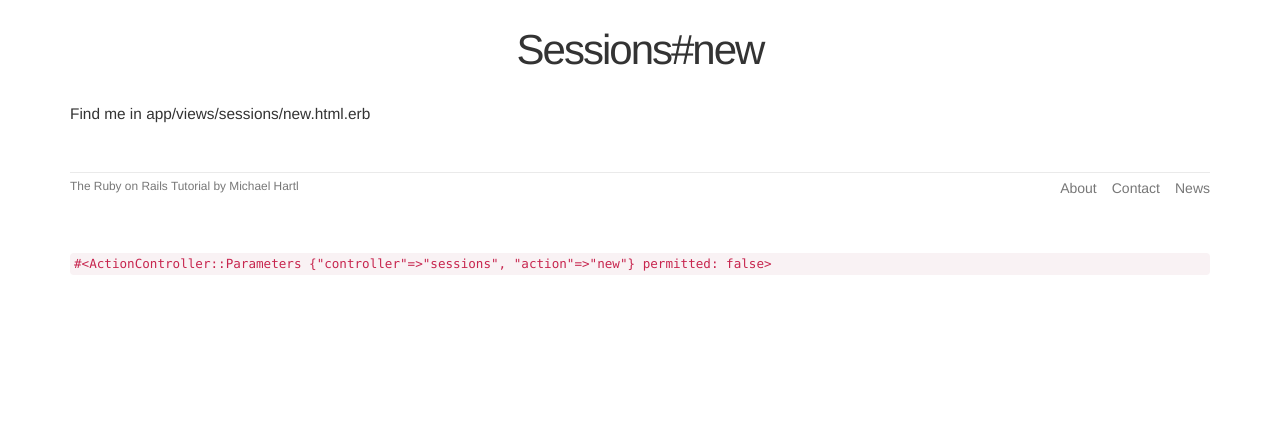
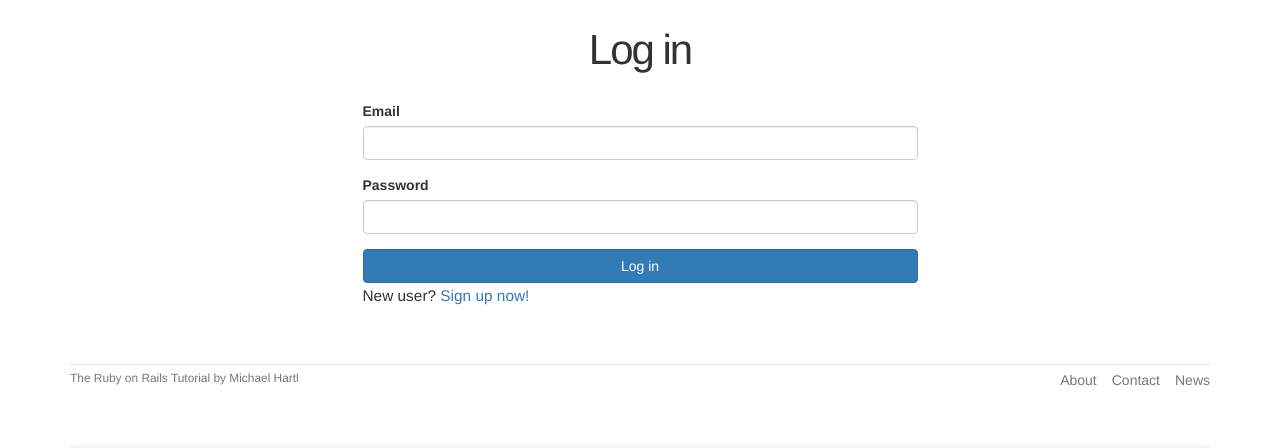
Before and after one commit to sls-training/sample_app, a Rails app: page /login in a window 1280 px wide. Shown: the part 51-499 px from the top of the page. Run offline with Rails 7, Linux system fonts and the light colour scheme; style sheets or scripts are compiled from the project's sources; some libraries are stand-ins or nearby versions.

Commit message:
8.1.2終了

```diff
--- a/app/views/sessions/new.html.erb
+++ b/app/views/sessions/new.html.erb
@@ -1,2 +1,19 @@
-<h1>Sessions#new</h1>
-<p>Find me in app/views/sessions/new.html.erb</p>
+<% provide(:title, 'Log in') %>
+<h1>Log in</h1>
+
+<div class="row">
+    <div class="col-md-6 col-md-offset-3">
+        <%= form_for(:session, url: login_path) do |f| %>
+
+        <%= f.label :email %>
+        <%= f.email_field :email, class: 'form-control' %>
+
+        <%= f.label :password %>
+        <%= f.password_field :password, class: 'form-control' %>
+
+        <%= f.submit 'Log in', class: 'btn btn-primary' %>
+        <% end %>
+
+        <p>New user? <%= link_to 'Sign up now!', signup_path %></p>
+    </div>
+</div>
```
